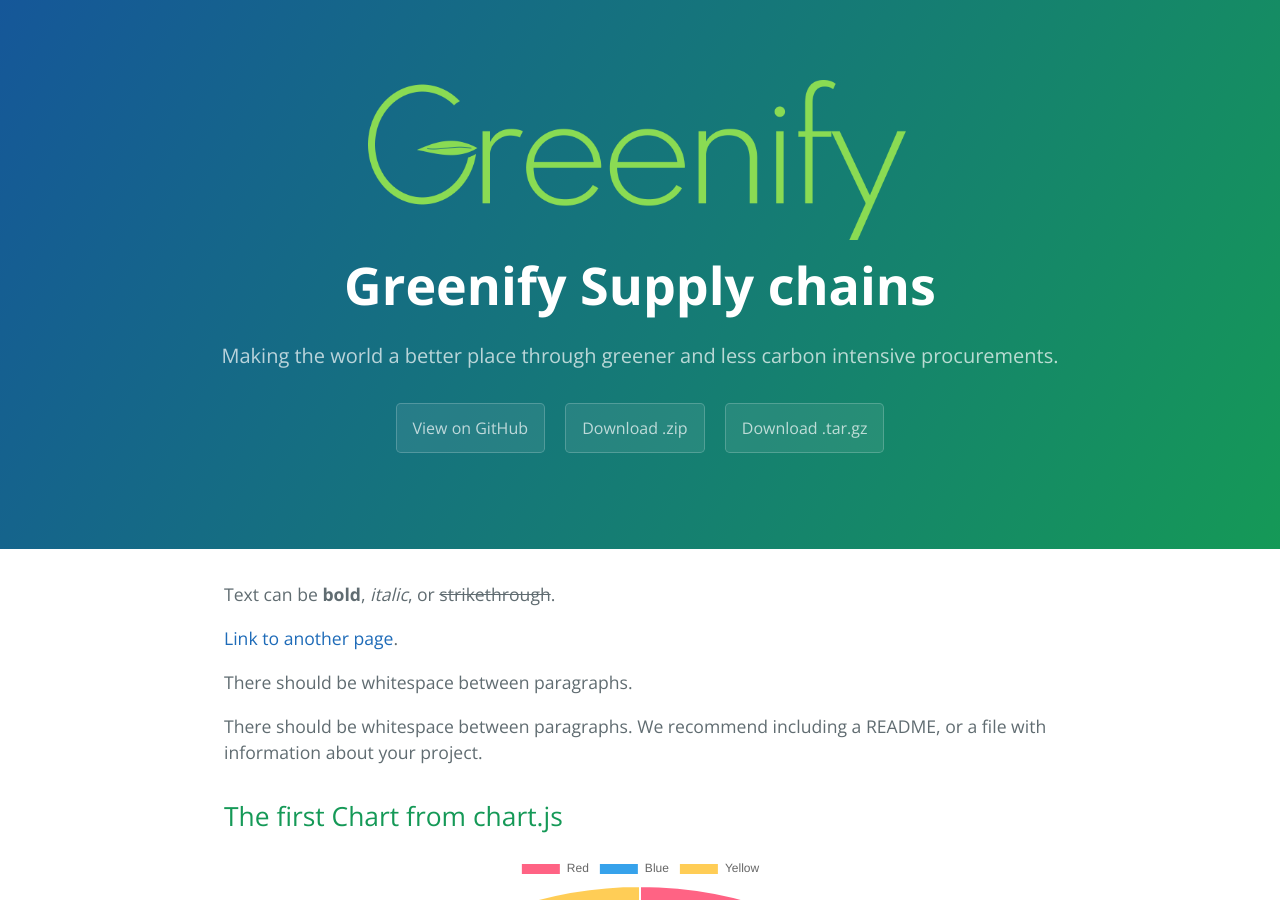
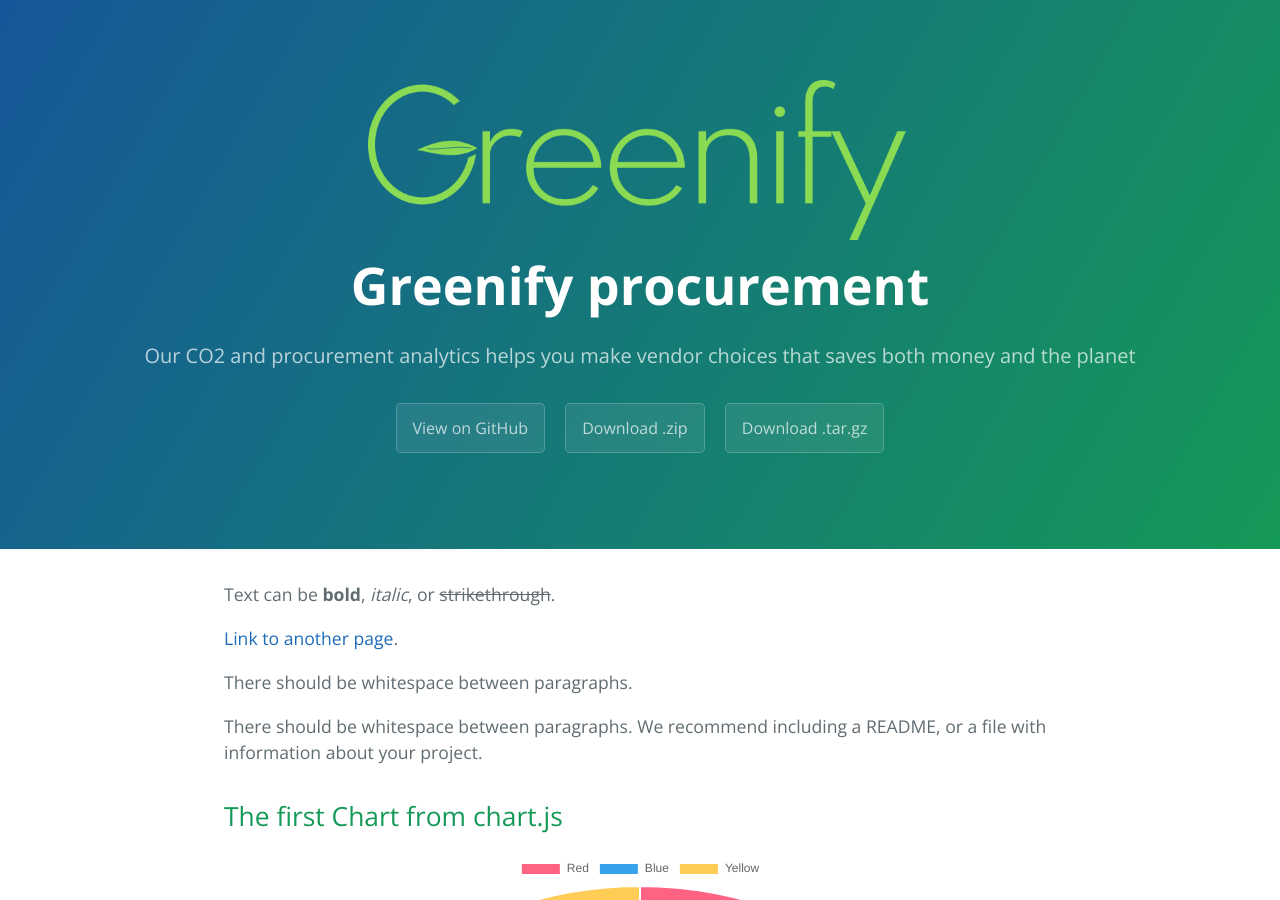
Before and after one commit to annahakala/greenify-supplychains, a Jekyll site: the page built from index.md, in a window 1280 px wide and 900 px high. Built offline with Jekyll 4.4.1, drawn with Linux system fonts in a browser that asks for light colours.

Commit message:
Add files via upload

```diff
--- a/_config.yml
+++ b/_config.yml
@@ -1,6 +1,6 @@
-title: Greenify Supply chains
+title: Greenify procurement
 logo: /assets/img/Greenify_logo_2.png
-description: Making the world a better place through greener and less carbon intensive procurements.
+description: Our CO2 and procurement analytics helps you make vendor choices that saves both money and the planet
 show_downloads: true
 google_analytics:
 theme: jekyll-theme-cayman
```
